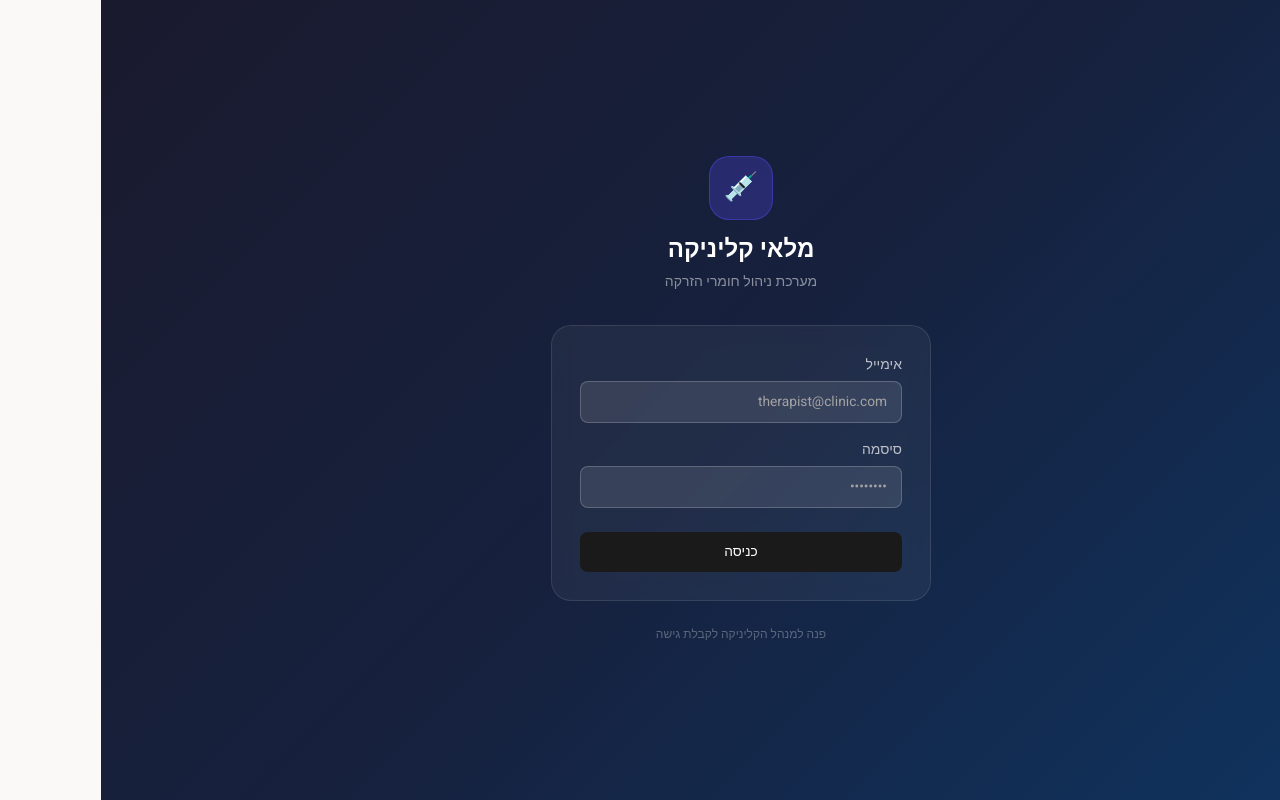
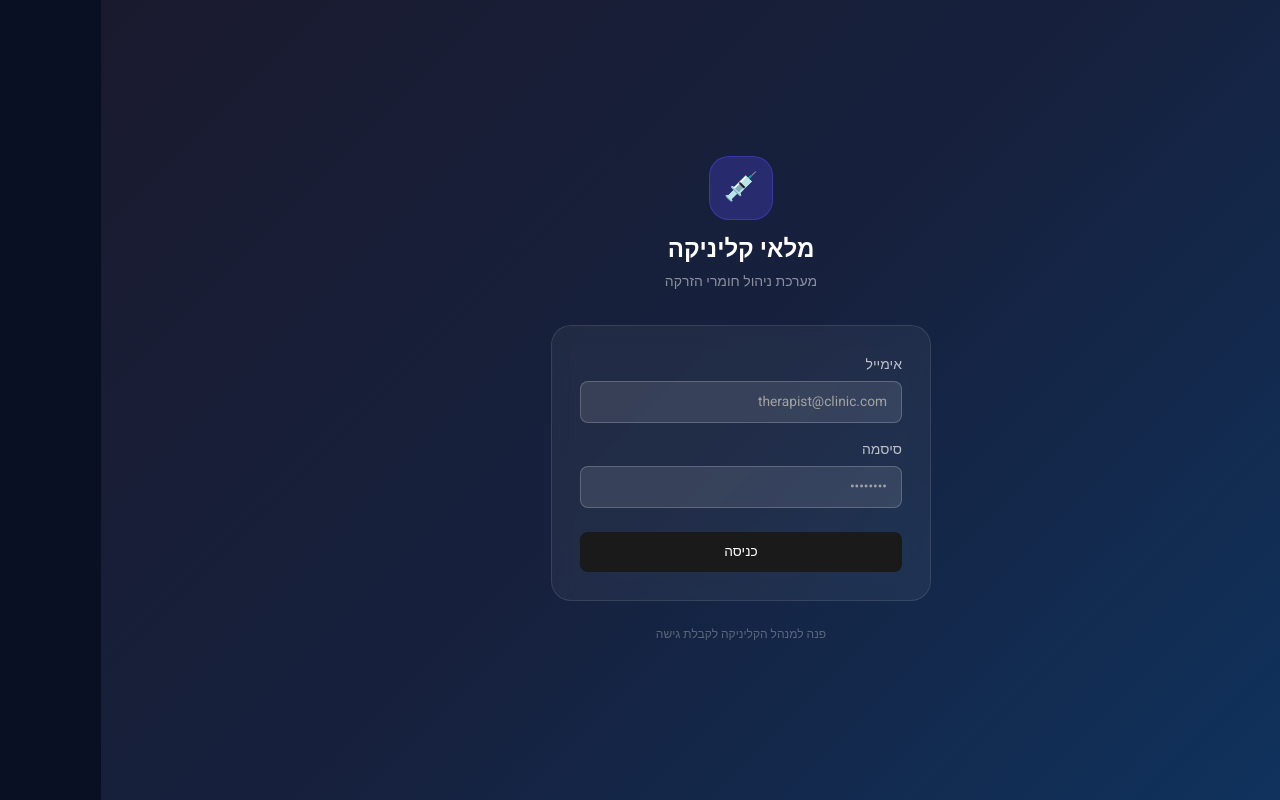
Before and after one commit to drovental/clinic-inventory, a React (Create React App) app: page / in a window 1280 px wide. Built offline with nearby package versions, Linux system fonts and the light colour scheme; no server answers.

Commit message:
תיקון: index.css עם נייבי-זהב

```diff
--- a/src/index.css
+++ b/src/index.css
@@ -2,7 +2,7 @@
 *, *::before, *::after { box-sizing: border-box; margin: 0; padding: 0; }
 
 :root {
-  --bg: #faf9f7;
+  --bg: #0a1024;
   --surface: #ffffff;
   --surface2: #f5f3ef;
   --border: rgba(0,0,0,0.08);
```
